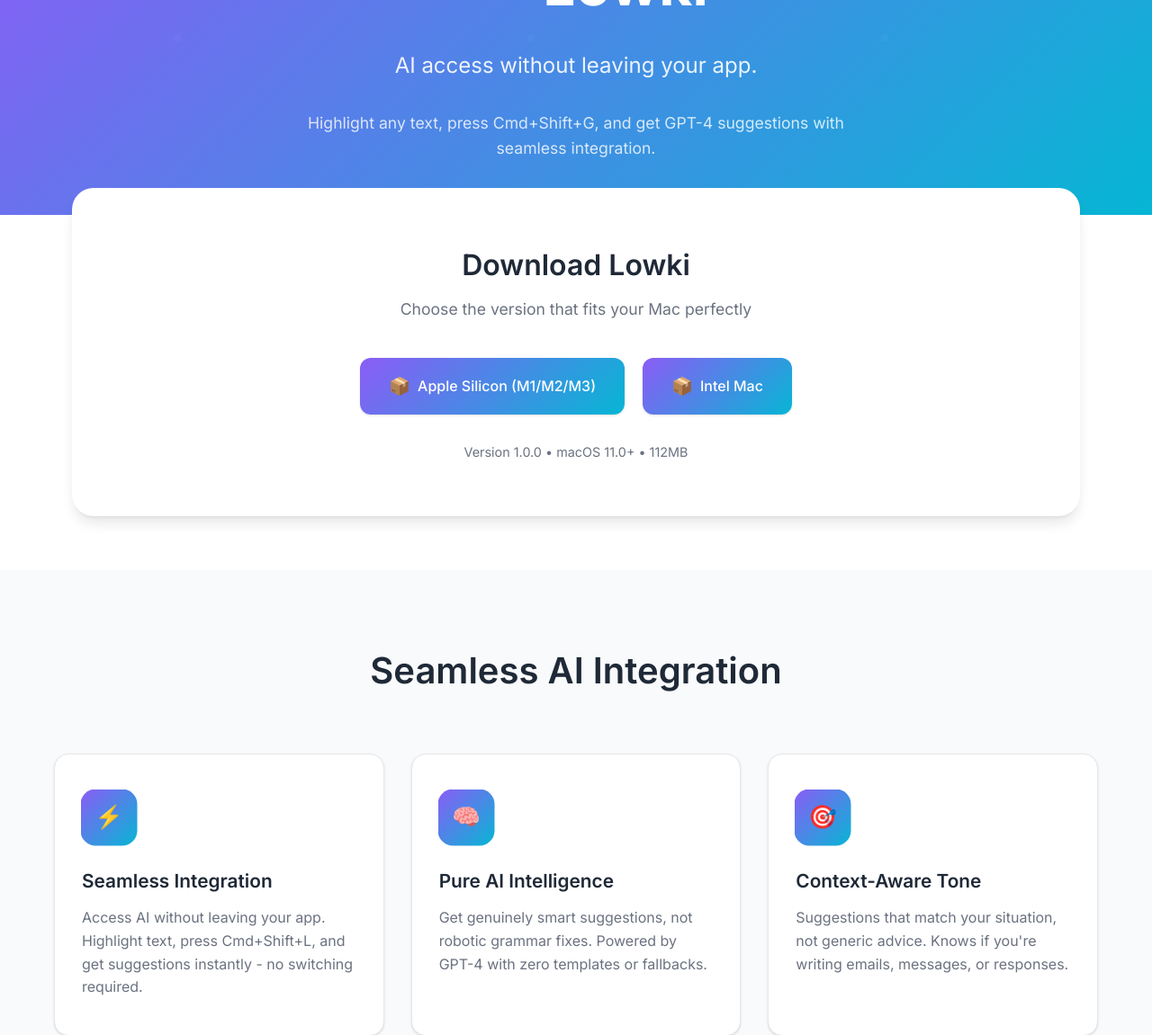
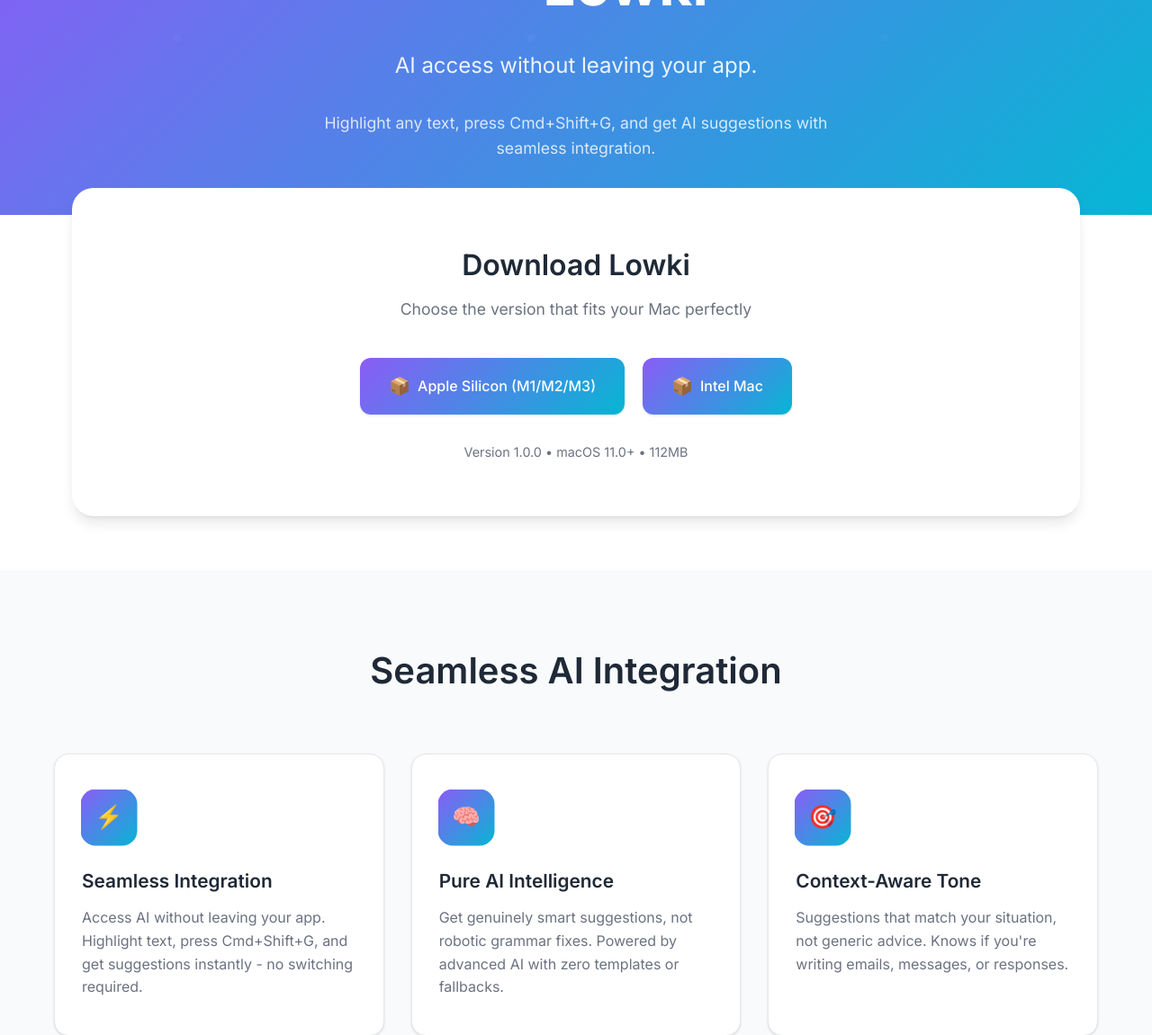
Before and after one commit to novidjaff/lowki-landing, a website: page index.html in a window 1280 px wide. Shown: the part 154-1305 px from the top of the page at 90% size. Drawn offline with Linux system fonts and the light colour scheme.

Commit message:
Remove GPT-4 references and update to generic AI terminology

```diff
--- a/index.html
+++ b/index.html
@@ -443,7 +443,7 @@
             </div>
             <div class="tagline">AI access without leaving your app.</div>
             <div class="subtitle">
-                Highlight any text, press Cmd+Shift+G, and get GPT-4 suggestions with seamless integration.
+                Highlight any text, press Cmd+Shift+G, and get AI suggestions with seamless integration.
             </div>
         </div>
     </div>
@@ -482,7 +482,7 @@
                     <div class="feature-icon">⚡</div>
                     <div class="feature-title">Seamless Integration</div>
                     <div class="feature-description">
-                        Access AI without leaving your app. Highlight text, press Cmd+Shift+L, and get suggestions instantly - no switching required.
+                        Access AI without leaving your app. Highlight text, press Cmd+Shift+G, and get suggestions instantly - no switching required.
                     </div>
                 </div>
 
@@ -490,7 +490,7 @@
                     <div class="feature-icon">🧠</div>
                     <div class="feature-title">Pure AI Intelligence</div>
                     <div class="feature-description">
-                        Get genuinely smart suggestions, not robotic grammar fixes. Powered by GPT-4 with zero templates or fallbacks.
+                        Get genuinely smart suggestions, not robotic grammar fixes. Powered by advanced AI with zero templates or fallbacks.
                     </div>
                 </div>
 
```
